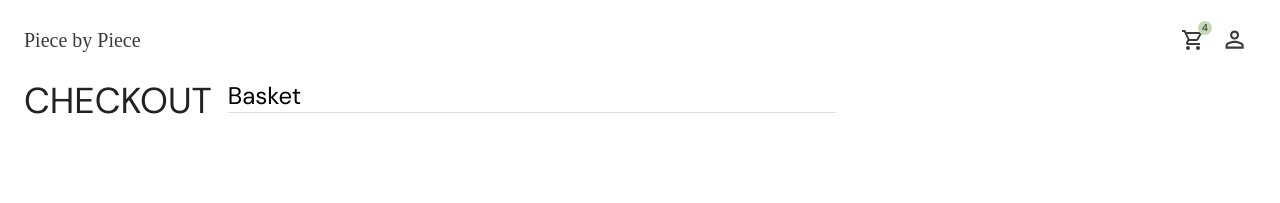
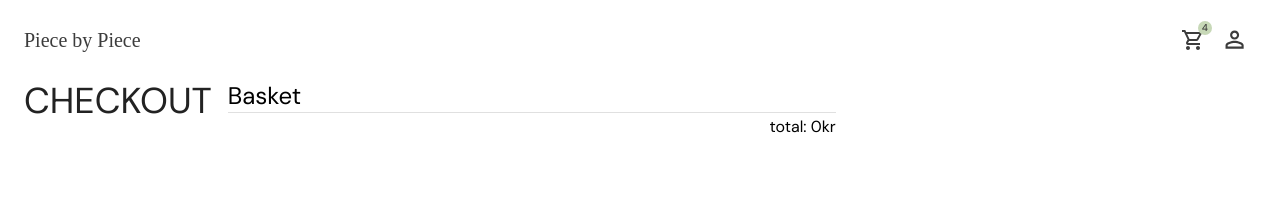
Before and after one commit to jesnagbg/react-webshop-ts-jenny-ellen-nat, a React (Vite) app: page / in a window 1280 px wide. Shown: the top 203 px of the page. Built offline with nearby package versions, Linux system fonts and the light colour scheme.

Commit message:
Total price rendering. Styling changes.

```diff
--- a/src/components/Basket.tsx
+++ b/src/components/Basket.tsx
@@ -17,6 +17,16 @@ export default function Basket() {
           </Box>
         ))}
       </Stack>
+      <Typography
+        variant="subtitle1"
+        sx={styledTypography}
+      >
+        total: {cartItems.reduce((total, item) => total + item.price, 0)}kr
+      </Typography>
     </Box>
   );
 }
+
+const styledTypography = {
+  textAlign: "right",
+};
--- a/src/components/CheckoutCard.tsx
+++ b/src/components/CheckoutCard.tsx
@@ -23,7 +23,7 @@ export default function CheckoutCard({item}: Props) {
         alt="Puzzle thumbnail."
       />
       <Box sx={styledBox}>
-        <CardContent>
+        <CardContent sx={styledCardContent}>
           <Typography variant="h5">{item.title}</Typography>
           <Typography variant="body1">Number pieces?</Typography>
           <Typography variant="body1">Change quantity buttons here.</Typography>
@@ -42,12 +42,16 @@ export default function CheckoutCard({item}: Props) {
 }
 
 const styledCard = {
+  margin: "1rem 0",
   display: "flex",
-  dropShadow: "none",
 };
 
 const styledCardMedia = {
   maxWidth: 0.3,
+};
+
+const styledCardContent = {
+  padding: "0 1rem",
 };
 
 const styledBox = {
--- a/src/pages/Checkout.tsx
+++ b/src/pages/Checkout.tsx
@@ -19,6 +19,7 @@ export default function Checkout() {
           item
           sm={12}
           md={6}
+          lg={6}
           xl={6}
         >
           <Basket></Basket>
@@ -27,6 +28,7 @@ export default function Checkout() {
           item
           sm={12}
           md={6}
+          lg={6}
           xl={6}
         >
           <CheckoutForm></CheckoutForm>
--- a/src/theme.tsx
+++ b/src/theme.tsx
@@ -45,6 +45,15 @@ export const theme: Theme = createTheme({
   shape: {
     borderRadius: 0,
   },
+  components: {
+    MuiCard: {
+      styleOverrides: {
+        root: {
+          boxShadow: "none",
+        },
+      },
+    },
+  },
 });
 
 declare module "@mui/material/styles" {
```
